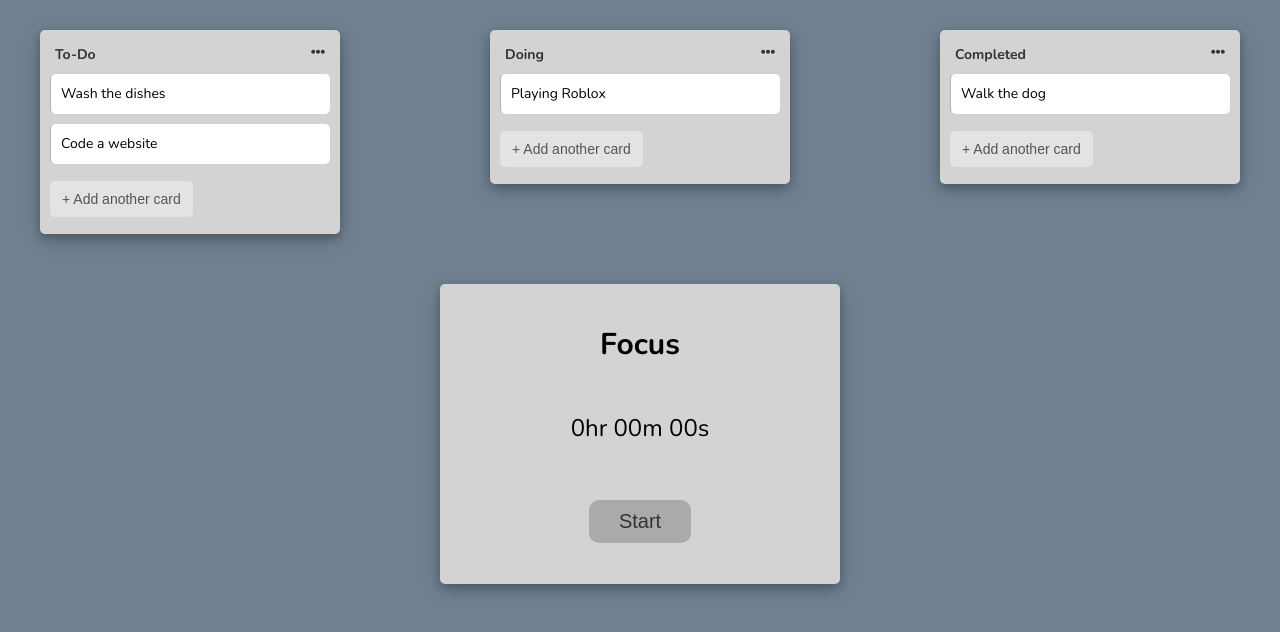
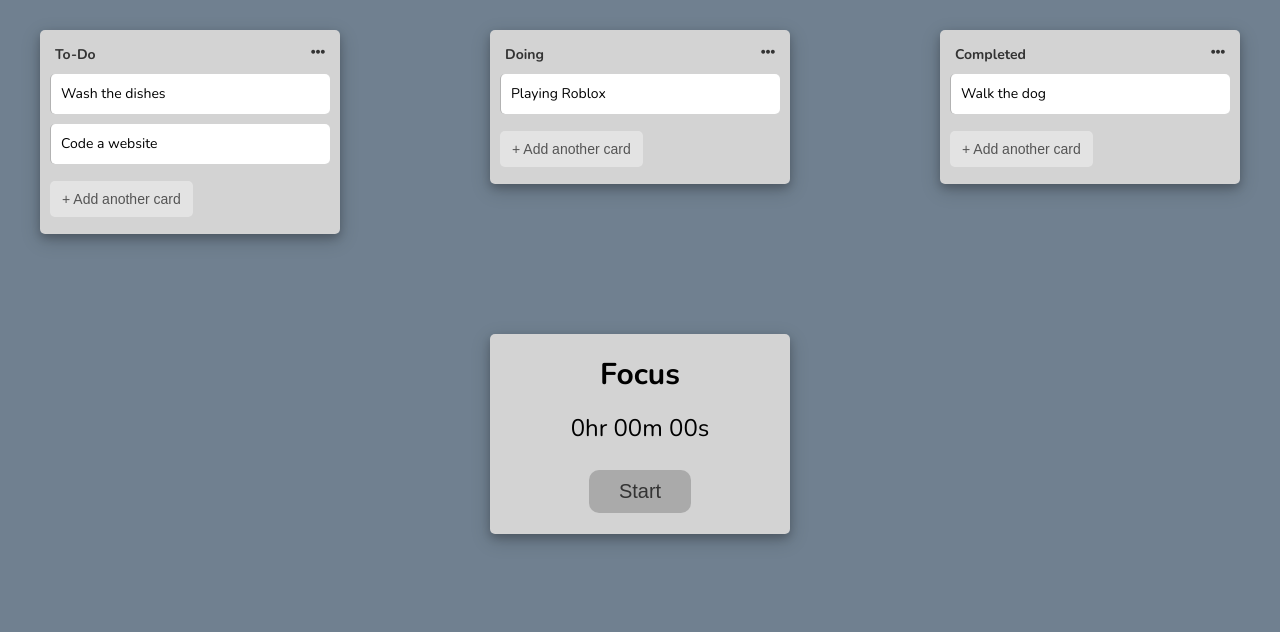
Before and after one commit to wwwLulu/Tracker-App, a Vue app: page / in a window 1280 px wide. Shown: the top 632 px of the page. Built offline with nearby package versions, Linux system fonts and the light colour scheme.

Commit message:
Temp style changes

```diff
--- a/src/components/List/ListItem.vue
+++ b/src/components/List/ListItem.vue
@@ -21,6 +21,7 @@
     <div v-if="editMode" class="task__edit-mode">
         <textarea
             class="task__edit-box"
+            placeholder="Enter task"
             v-model="updatedTask"
             autofocus
             ref="task_edit"
--- a/src/components/Timer.vue
+++ b/src/components/Timer.vue
@@ -92,17 +92,20 @@ export default {
 
 <style scoped lang="scss">
 .timer {
+    @media (max-width: 1000px) {
+        margin-top: 3rem;
+    }
     margin: 0 auto;
-    margin-top: 5rem;
+    margin-top: 10rem;
     margin-bottom: 3rem;
-    width: 40rem;
+    width: 30rem;
     display: flex;
     flex-direction: column;
     justify-content: space-between;
     align-items: center;
-    height: 30rem;
+    height: 20rem;
     text-align: center;
-    padding: 4rem 2rem;
+    padding: 2rem;
     background-color: lightgrey;
     box-shadow: 0 4px 8px 0 rgba(0, 0, 0, 0.2), 0 6px 20px 0 rgba(0, 0, 0, 0.19);
     border-radius: 0.5rem;
```
